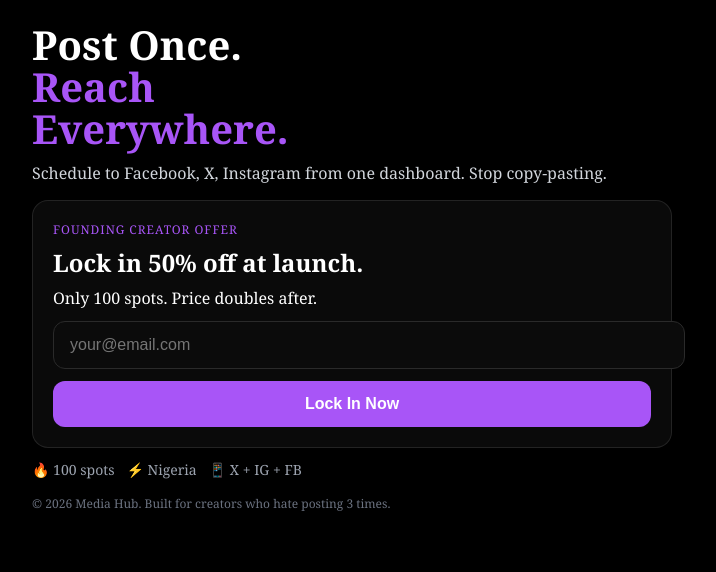
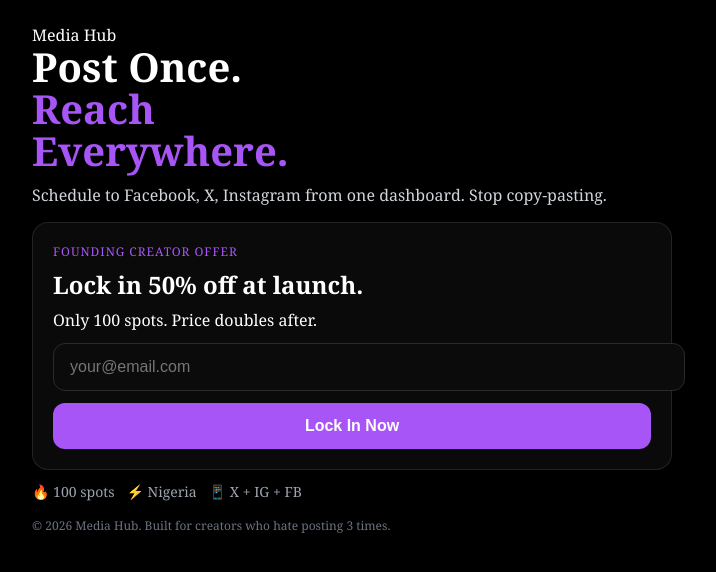
Before and after one commit to solomonenyinnaya14-a11y/Media-Hub, a Next.js app: page / in a window 1280 px wide. Shown: the top 572 px of the page, without its empty margins (288-1004 px from the left). Built offline with nearby package versions, Linux system fonts and the light colour scheme.

Commit message:
Update page.tsx

```diff
--- a/app/page.tsx
+++ b/app/page.tsx
@@ -18,6 +18,8 @@ export default function Home() {
 
   return (
     <>
+      <div className="brand">Media Hub</div>
+
       <h1>Post Once.<br/><span className="purple">Reach<br/>Everywhere.</span></h1>
       <p className="sub">Schedule to Facebook, X, Instagram from one dashboard. Stop copy-pasting.</p>
 
```
